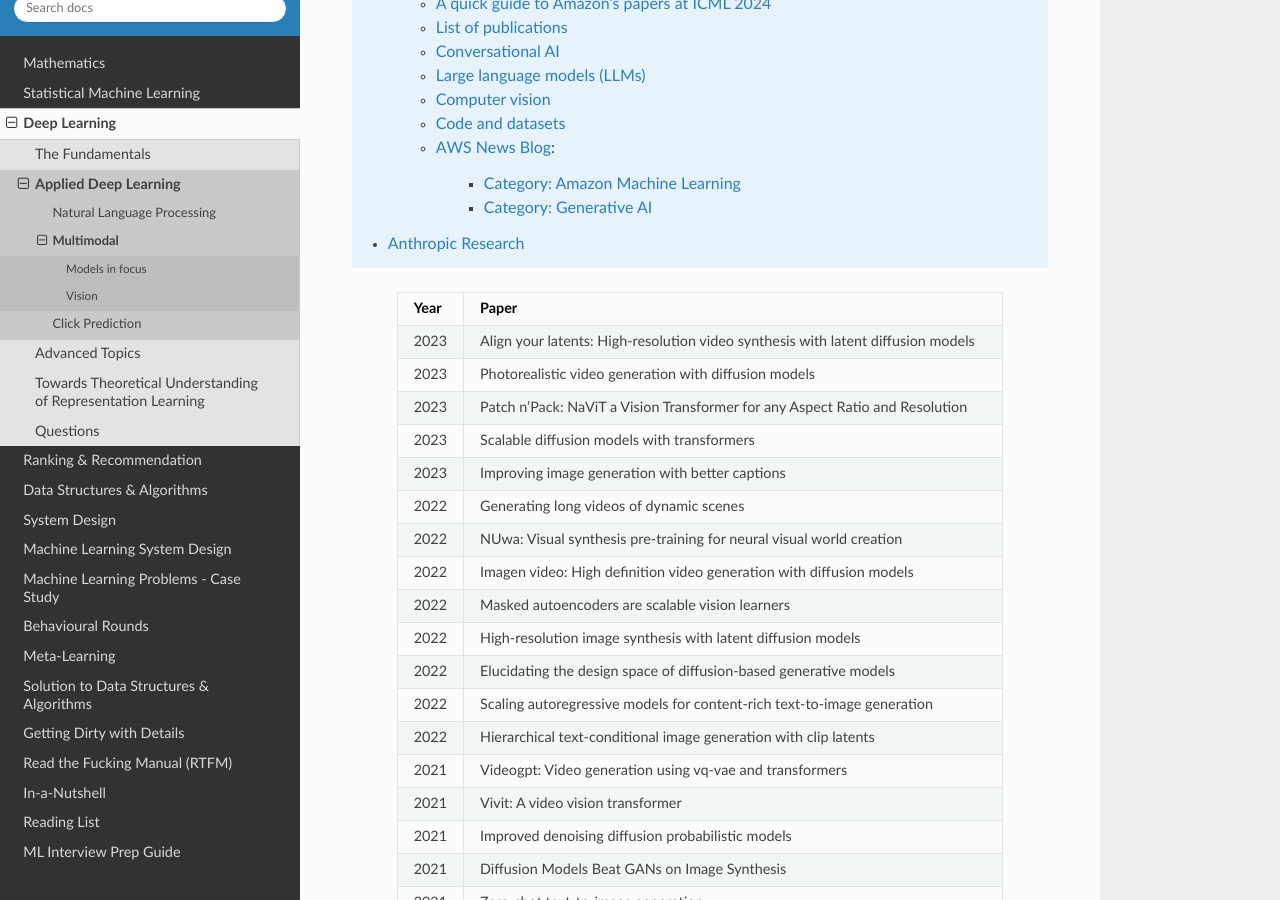
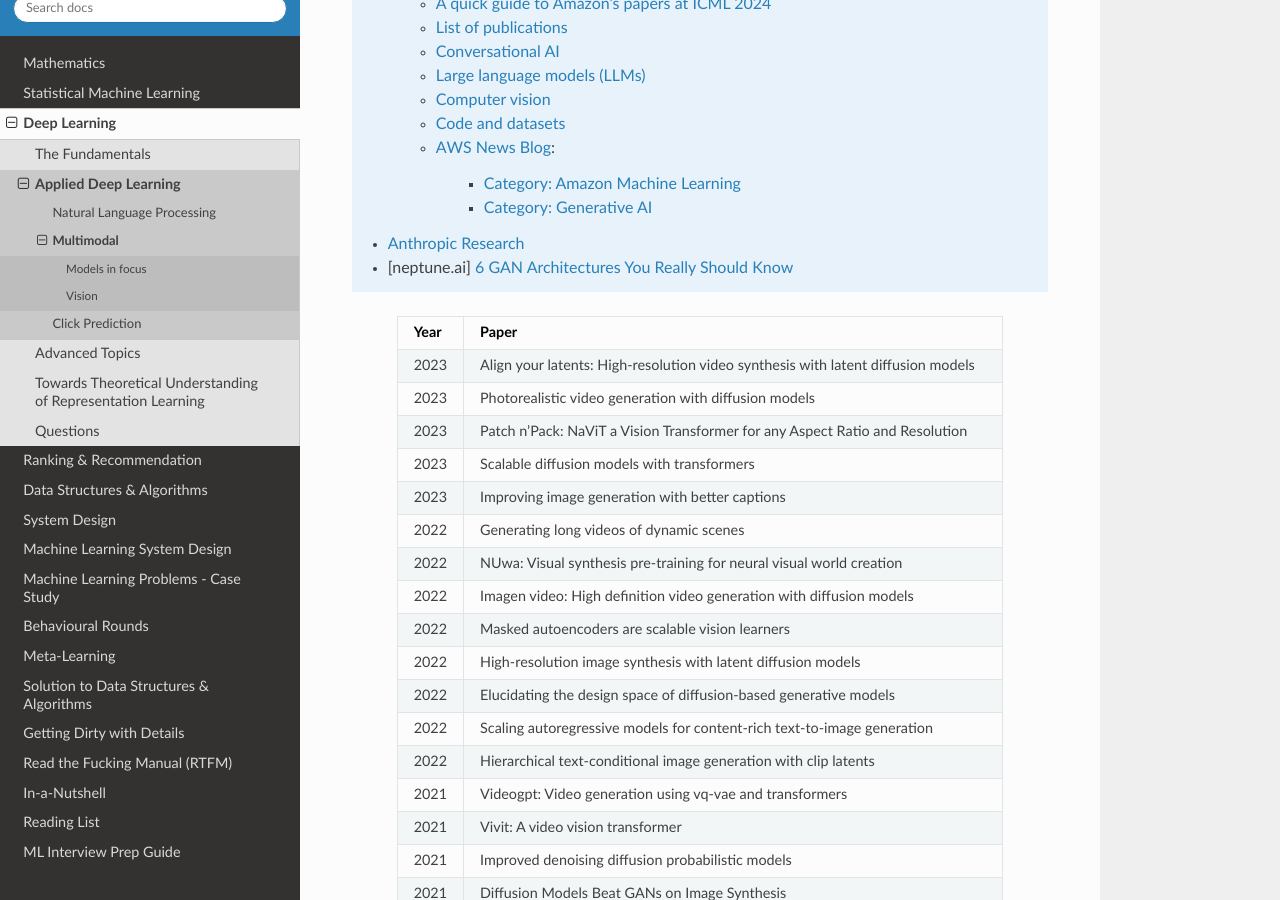
Before and after one commit to uselesstechjunks/leetcode, a Sphinx documentation site: the page built from docs/source/dl/application/multimodal.rst, in a window 1280 px wide and 900 px high, scrolled down 951 px. Built offline with Sphinx 7.4.7 and the Read the Docs theme 2.0.0, drawn with Linux system fonts in a browser that asks for light colours.

Commit message:
Update multimodal.rst (#305)

```diff
--- a/docs/source/dl/application/multimodal.rst
+++ b/docs/source/dl/application/multimodal.rst
@@ -45,6 +45,7 @@ Resources
 			* `Category: Amazon Machine Learning <https://aws.amazon.com/blogs/aws/category/artificial-intelligence/amazon-machine-learning/>`_
 			* `Category: Generative AI <https://aws.amazon.com/blogs/aws/category/artificial-intelligence/generative-ai/>`_
 	* `Anthropic Research <https://www.anthropic.com/research>`_
+	* [neptune.ai] `6 GAN Architectures You Really Should Know  <https://neptune.ai/blog/6-gan-architectures>`_
 
 .. csv-table::
 	:header: "Year","Paper"
```
